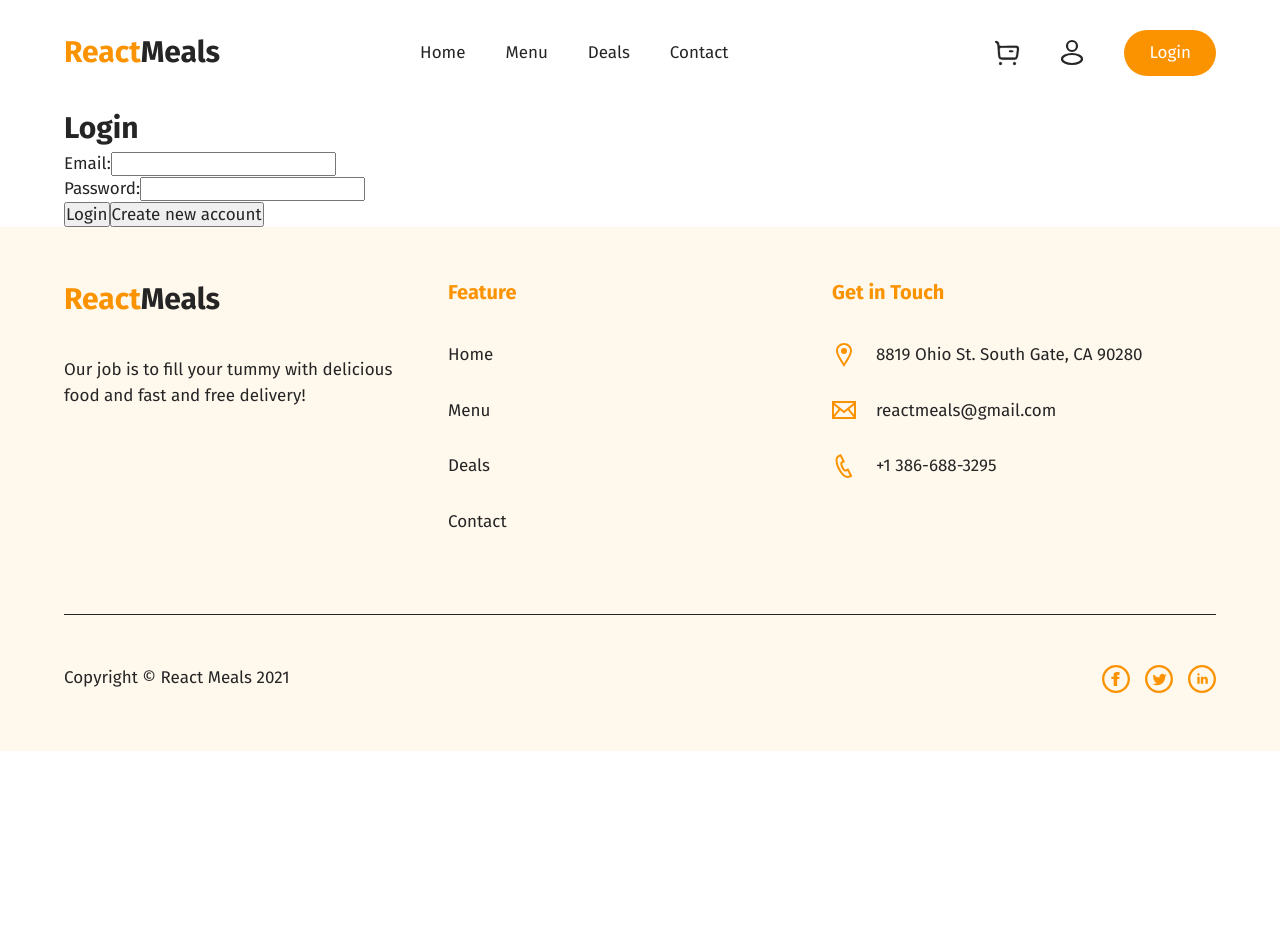
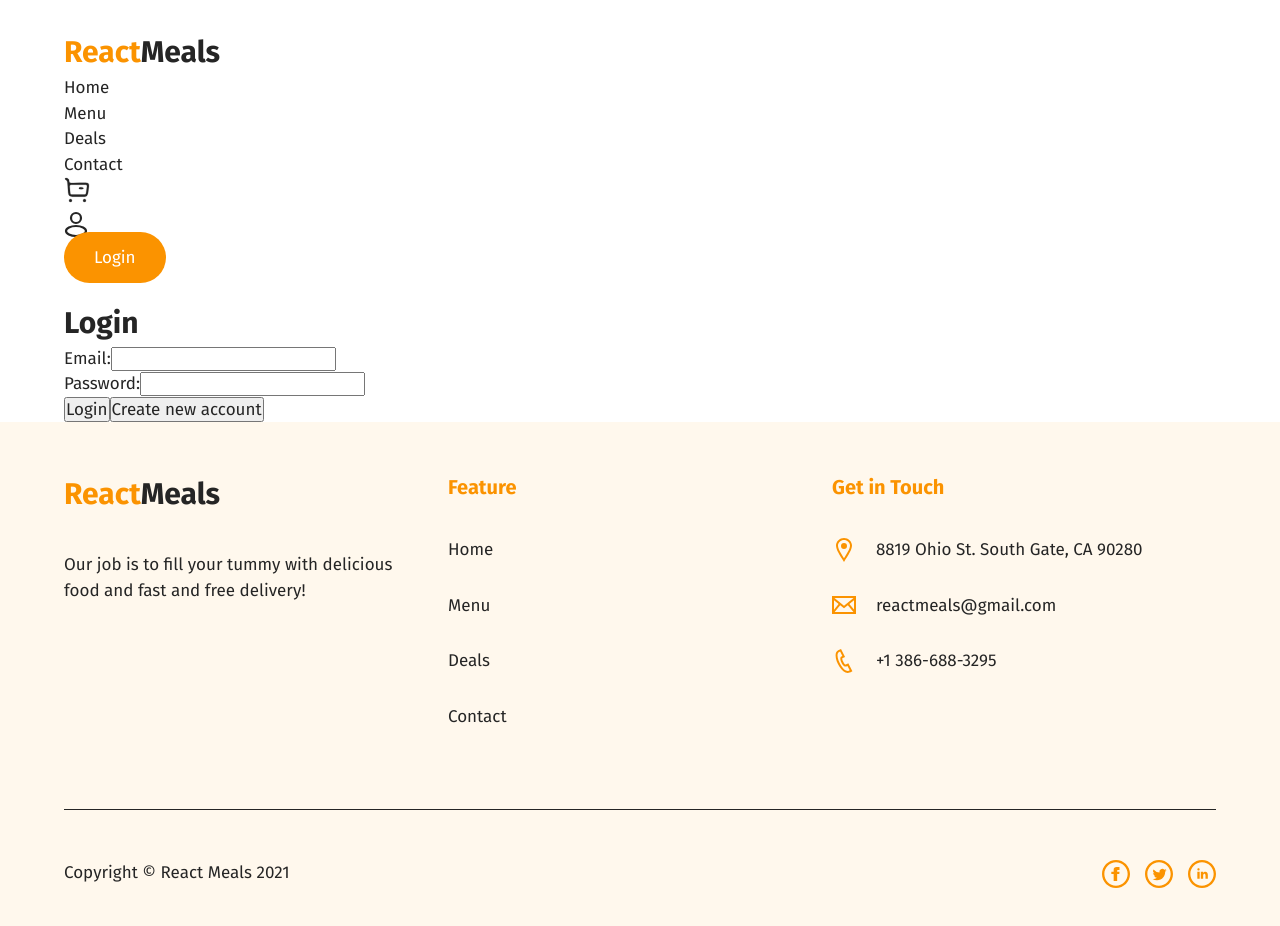
Before and after one commit to findshrey/food-order-app, a React (Create React App) app: page /auth in a window 1280 px wide. Shown: the top 926 px of the page. Before the commit the page ends 800 px from the top, so only its background shows below. Built offline with nearby package versions, Linux system fonts and the light colour scheme.

Commit message:
Refactor: Header component

```diff
--- a/src/components/Layout/Header.js
+++ b/src/components/Layout/Header.js
@@ -1,23 +1,74 @@
-import React from "react"
-import { Link } from "react-router-dom"
+import React, { useContext } from "react"
+import { Link, NavLink } from "react-router-dom"
 
-import { HOME } from "../../constants/routes"
-import Navbar from "./Navbar"
+import * as ROUTES from "../../constants/routes"
+import { IconCart, IconUser } from "../../icons"
+import NAV_LINKS from "../../constants/navLinks"
+import AuthContext from "../../context/AuthContext"
+import CartContext from "../../context/CartContext"
 
 import styles from "./Header.module.scss"
 
 const Header = () => {
+   const cartCtx = useContext(CartContext)
+   const authCtx = useContext(AuthContext)
+
+   const numberOfItems = cartCtx.cartItems.reduce((acc, cartItem) => {
+      return acc + cartItem.quantity
+   }, 0)
+
    return (
       <header className={styles["main-head"]}>
          <div className="container">
-            <Link to={HOME}>
+            <nav>
                <div className={styles.logo}>
-                  <h1>
-                     <span>React</span>Meals
-                  </h1>
+                  <Link to={ROUTES.HOME}>
+                     <h1>
+                        <span>React</span>Meals
+                     </h1>
+                  </Link>
                </div>
-            </Link>
-            <Navbar />
+               <ul>
+                  {NAV_LINKS.map((link, index) => (
+                     <li key={index}>
+                        <NavLink
+                           to={link.url}
+                           activeClassName={styles["active-link"]}
+                        >
+                           {link.name}
+                        </NavLink>
+                     </li>
+                  ))}
+               </ul>
+               <ul>
+                  <li>
+                     <NavLink to={ROUTES.CART}>
+                        <IconCart />
+                     </NavLink>
+                  </li>
+                  <li>
+                     <NavLink to={ROUTES.PROFILE}>
+                        <IconUser />
+                     </NavLink>
+                  </li>
+                  {!authCtx.isLoggedIn ? (
+                     <li>
+                        <NavLink className="btn-mustard" to={ROUTES.AUTH}>
+                           Login
+                        </NavLink>
+                     </li>
+                  ) : (
+                     <li>
+                        <button
+                           className="btn-mustard"
+                           onClick={authCtx.logout}
+                        >
+                           Logout
+                        </button>
+                     </li>
+                  )}
+               </ul>
+            </nav>
          </div>
       </header>
    )
--- a/src/components/Layout/Header.module.scss
+++ b/src/components/Layout/Header.module.scss
@@ -4,8 +4,8 @@
    padding: 3rem 0;
 
    :global(.container) {
-      display: flex;
-      gap: 20rem;
+      // display: flex;
+      // gap: 20rem;
    }
 }
 
--- /dev/null
+++ b/src/constants/navLinks.js
@@ -0,0 +1,22 @@
+import { AUTH, CART, DEALS, CONTACT, HOME, MENU, PROFILE } from "./routes"
+
+const NAV_LINKS = [
+   {
+      name: "Home",
+      url: HOME,
+   },
+   {
+      name: "Menu",
+      url: MENU,
+   },
+   {
+      name: "Deals",
+      url: DEALS,
+   },
+   {
+      name: "Contact",
+      url: CONTACT,
+   },
+]
+
+export default NAV_LINKS
```
